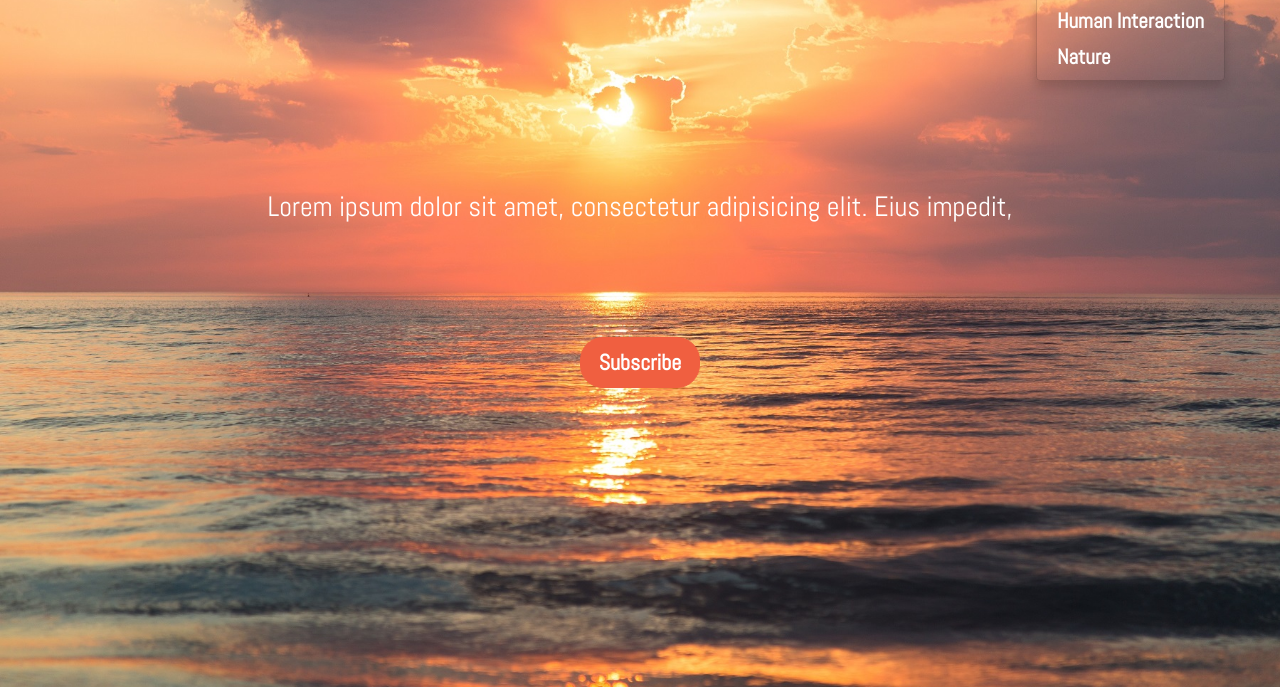
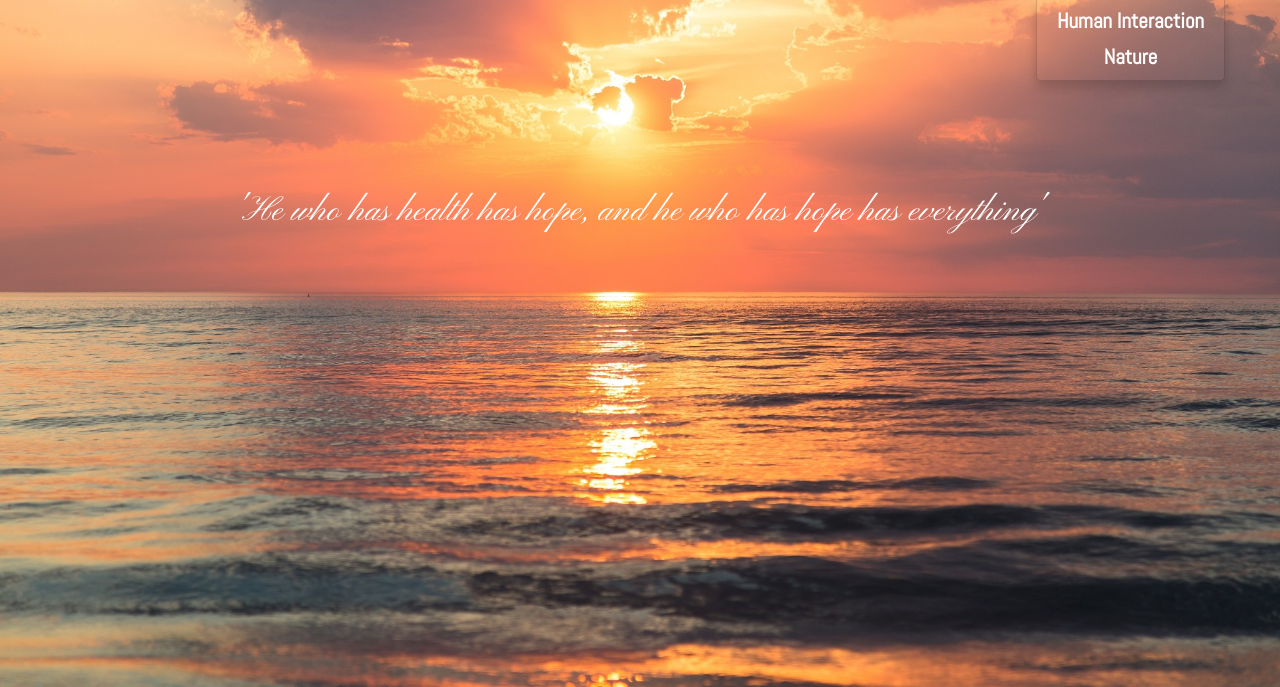
Before and after one commit to desflaherty/Wellbeing, a plain HTML site: page index.html in a window 1280 px wide. Both pictures are taken after a click on the button "Connection". Shown: the part 113-800 px from the top of the page. Drawn offline with nearby package versions, Linux system fonts and the light colour scheme.

Commit message:
stlying text on homepage

```diff
--- a/assets/css/style.css
+++ b/assets/css/style.css
@@ -38,9 +38,10 @@ html,body {
 }
 
 .description {
-    font-size: 2em;
+    font-size: 2.5em;
      padding-top: 140px;
     padding-bottom: 100px;
+    font-family: 'Pinyon Script', cursive;
 }
 
 /***************Transparent Navbar **********************************/
@@ -142,11 +143,16 @@ html,body {
     background-color: transparent;
 }
 
+
+
+
 .dropdown-menu {
     background-color: transparent;
 }
 
-.dropdown-menu>li>a {
+.dropdown-menu>li>a,
+.dropdown-menu>li>a:focus,
+.dropdown-menu>li>a:hover {
     display: block;
     padding: 3px 20px;
     clear: both;
@@ -154,7 +160,12 @@ html,body {
     line-height: 1.42857143;
     color: #FFF;
     white-space: nowrap;
+    background-color: transparent;
+    text-align: center;
+
 }
+
+
 
 /************************** BUTTONS **************************************************************************/
 
@@ -168,8 +179,8 @@ html,body {
 
 .btn-red {
     color: white;
-    background-color: #f05f40;
-    border-color: #f05f40;
+    background-color: #FF7F50;
+    border-color: #FF7F50;
 }
 
 .btn-group-lg>.btn, .btn-lg {
@@ -180,7 +191,7 @@ html,body {
 .btn-red:active,
 .btn-red:focus,
 .btn-red:active:focus {
-    background-color: #df4929;
-    border-color: #df4929;
+    background-color: #f17142;
+    border-color: #f17142;
     color: white;
 }
--- a/index.html
+++ b/index.html
@@ -8,6 +8,7 @@
     <link rel="stylesheet" href="https://maxcdn.bootstrapcdn.com/bootstrap/3.3.7/css/bootstrap.min.css" type="text/css" />
     <link rel="stylesheet" href="https://maxcdn.bootstrapcdn.com/font-awesome/4.7.0/css/font-awesome.min.css" type="text/css" />
     <link rel="stylesheet" href="//fonts.googleapis.com/css?family=Abel" type="text/css" />
+   <link href="https://fonts.googleapis.com/css?family=Pinyon+Script&display=swap" rel="stylesheet">
     <link rel="stylesheet" href="assets/css/style.css">
 
 
@@ -92,13 +93,16 @@
     <div class="landing_image">
       <div class="container">
         <div>
-    <p class="text-center description">Lorem ipsum dolor sit amet, consectetur adipisicing elit. Eius impedit,
+    <p class="text-center description">'He who has health has hope, and he who has hope has everything'
     </p>
   </div>
+  <!--
     <div class="signup-container">
     <a href="#portfolio" class="btn btn-lg btn-cta btn-red visible-lg visible-md visible-sm" role="button" >Subscribe</a>
      <a href="#portfolio" class="btn  btn-cta btn-red visible-xs" role="button" >Subscribe</a>
   </div>
+  -->
+
       </div>
     </div>
   </section>
```
